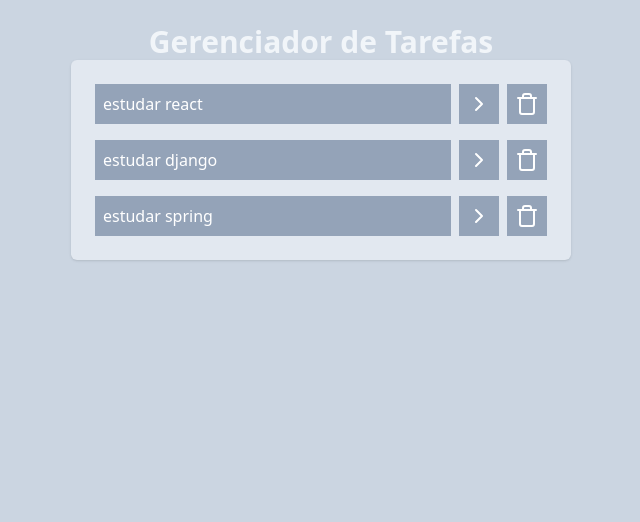
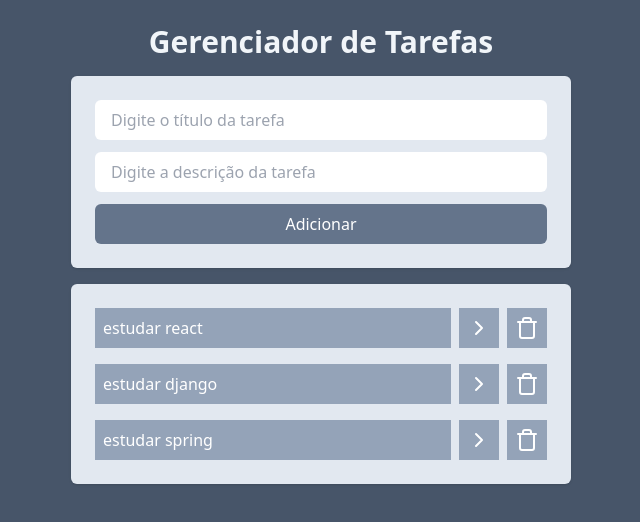
Before and after one commit to bernardommedeiros/React_To-do_List, a React (Vite) app: page / in a window 1280 px wide. Shown: the top 522 px of the page, without its empty margins (319-959 px from the left). Built offline with nearby package versions, Linux system fonts and the light colour scheme.

Commit message:
continuação da aplicação e uso do react router

```diff
--- a/index.html
+++ b/index.html
@@ -1,5 +1,5 @@
 <!doctype html>
-<html lang="en">
+<html lang="pt-br">
   <head>
     <meta charset="UTF-8" />
     <link rel="icon" type="image/svg+xml" href="/vite.svg" />
--- a/package.json
+++ b/package.json
@@ -13,7 +13,9 @@
     "install": "^0.13.0",
     "lucide-react": "^0.435.0",
     "react": "^18.3.1",
-    "react-dom": "^18.3.1"
+    "react-dom": "^18.3.1",
+    "react-router-dom": "^6.26.1",
+    "uuid": "^10.0.0"
   },
   "devDependencies": {
     "@eslint/js": "^9.9.0",
--- a/src/App.jsx
+++ b/src/App.jsx
@@ -1,6 +1,7 @@
 import AddTask from "./components/AddTask"
 import Tasks from "./components/Tasks"
 import { useState } from 'react';
+import {v4} from 'uuid'
 
 function App(){
   // prop
@@ -25,6 +26,21 @@ function App(){
   }
 ]);
 
+function onTaskSubmit(title, desc) {
+  const newTask = {
+    // gera id aleatorio
+    id: v4(),
+    title: title,
+    desc: desc,
+    isCompleted: false,
+  };
+  // indica que haverá todos os anteriores e a nova adição
+  setTasks([ ...tasks, newTask])
+
+}
+
+
+
 function onTaskClick(taskId) {
   const newTasks = tasks.map( task => {
     if (task.id === taskId) {
@@ -46,14 +62,14 @@ function onDeleteClick(taskId) {
 
   return (
     // w e h screen cobre toda a largura da tela
-    <div className='w-screen h-screen bg-slate-300 flex justify-center p-6'>
+    <div className='w-screen h-screen bg-slate-600 flex justify-center p-6'>
 
-      <div className="w-[500px]">
+      <div className="w-[500px] space-y-4">
         <h1 className="text-3xl text-slate-100 font-bold text-center" >Gerenciador de Tarefas</h1>
 
-        <AddTask />
+        <AddTask onTaskSubmit={onTaskSubmit}/>
 
-        <Tasks tasks ={tasks} onTaskClick={onTaskClick} onDeleteClick={onDeleteClick}
+        <Tasks tasks = {tasks} onTaskClick ={onTaskClick} onDeleteClick = {onDeleteClick}
         />
 
       </div>
--- a/src/components/AddTask.jsx
+++ b/src/components/AddTask.jsx
@@ -1,10 +1,38 @@
-function AddTasks(){
+import { useState } from 'react';
+
+
+function AddTasks({onTaskSubmit}){
+    const [title, setTitle] = useState("");
+    const [desc, setDesc] = useState("");
 
     return (
-        <div>
+        <div className=" bg-slate-200 space-y rounded-md p-6 shadow flex flex-col gap-3">
+
+        <input type="text" placeholder="Digite o título da tarefa" className="border-slate-300 outline-slate-400 px-4 py-2 rounded-md"
+        value={title}
+        onChange={(event) => setTitle(event.target.value)}
+        />
+
+        <input type="text" placeholder="Digite a descrição da tarefa" className="border-slate-300 outline-slate-400 px-4 py-2 rounded-md"
+        value={desc}
+        onChange={(event) => setDesc(event.target.value)}
+        />
+
+
+        <button onClick={() => {
+            // trim desconsidera espaços em brancos
+            if (!title.trim() || !desc.trim()) {
+                return alert("A atividade não foi adicionada.")
+            }
+            onTaskSubmit(title, desc);
+            setTitle("");
+            setDesc("");
+
+        }} className="bg-slate-500 text-white font-medium px-4 py-2 rounded-md"> Adicionar </button>
+
 
         </div>
-    )
+    );
 }
 
 export default AddTasks;
--- a/src/main.jsx
+++ b/src/main.jsx
@@ -1,10 +1,26 @@
 import { StrictMode } from 'react'
 import { createRoot } from 'react-dom/client'
-import App from './App.jsx'
+import App from './App'
+import TaskPage from './pages/TaskPage';
 import './index.css'
+import { createBrowserRouter, RouterProvider } from 'react-router-dom'
+
+const router = createBrowserRouter([
+  {
+    path: "/",
+    element: <App />,
+  },
+  {
+    path: "/description",
+    element: <TaskPage />,
+  },
+]
+
+);
 
 createRoot(document.getElementById('root')).render(
   <StrictMode>
-    <App />
+    <RouterProvider router={router}/>
+
   </StrictMode>,
 )
--- /dev/null
+++ b/src/pages/TaskPage.jsx
@@ -0,0 +1,5 @@
+function TaskPage(){
+    return <h1>task page</h1>
+}
+
+export default TaskPage;
```
Also changed, not shown: 1 other file (tests, documents, lock files or other folders).
